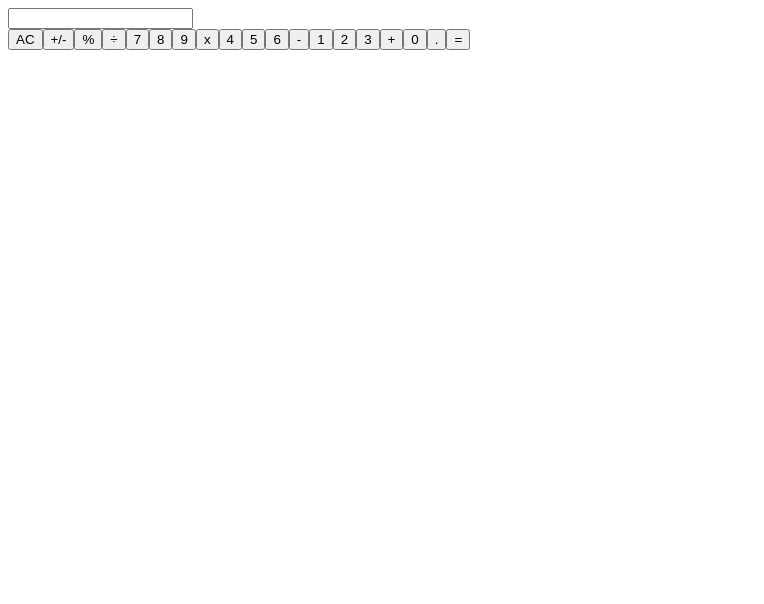
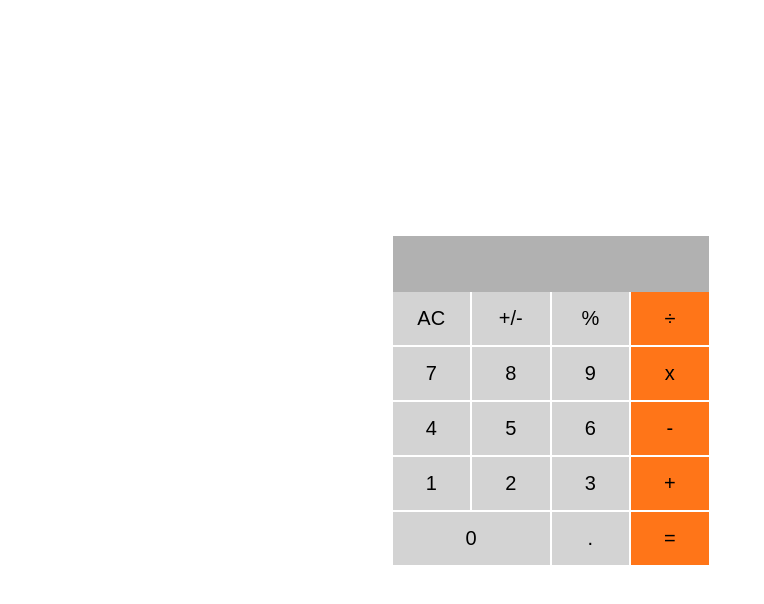
Before and after one commit to hamzaw9/math-magicians, a React (Create React App) app: page /calculator in a window 1280 px wide. Shown: the top 604 px of the page, without its empty margins (0-764 px from the left). Built offline with nearby package versions, Linux system fonts and the light colour scheme.

Commit message:
feat: Implement calculator UI

```diff
--- a/src/components/Calculator.js
+++ b/src/components/Calculator.js
@@ -1,4 +1,5 @@
 import CalculatorButton from './CalculatorButton';
+import './style.css';
 
 const Calculator = () => (
   <section className="calculator">
--- a/src/components/CalculatorButton.js
+++ b/src/components/CalculatorButton.js
@@ -1,5 +1,5 @@
 const CalculatorButton = () => (
-  <div className="calculator-content">
+  <section className="calculator-content">
     <input type="text" id="calculator-display" readOnly />
     <div className="buttons">
       <button type="button" id="btnClear">
@@ -64,7 +64,7 @@ const CalculatorButton = () => (
         =
       </button>
     </div>
-  </div>
+  </section>
 );
 
 export default CalculatorButton;
--- /dev/null
+++ b/src/components/style.css
@@ -0,0 +1,62 @@
+* {
+  padding: 0;
+  margin: 0;
+  box-sizing: border-box;
+}
+
+body {
+  display: flex;
+  justify-content: center;
+  align-items: center;
+  height: 100vh;
+}
+
+.calculator h2 {
+  color: #ec5242;
+  font-size: 32px;
+}
+
+.calculator-content {
+  width: 65%;
+  border-radius: 10px;
+  padding: 8px;
+}
+
+#calculator-display {
+  width: 100%;
+  padding: 7px 15px;
+  outline: none;
+  font-size: 36px;
+  background-color: #b1b1b1;
+  color: #fffafa;
+  text-align: right;
+  border: none;
+}
+
+.buttons {
+  grid-gap: 2px;
+  display: grid;
+  gap: 2px;
+  grid-template-columns: repeat(4, 1fr);
+}
+
+.span-two {
+  grid-column: span 2;
+}
+
+.btn-orange {
+  background-color: #ff7518;
+}
+
+button {
+  padding: 15px;
+  font-size: 20px;
+  cursor: pointer;
+  background: #d3d3d3;
+  border: none;
+  color: black;
+}
+
+button:active {
+  filter: brightness(0.5);
+}
--- a/src/style.css
+++ /dev/null
@@ -1,5 +0,0 @@
-* {
-  margin: 0;
-  padding: 0;
-  box-sizing: border-box;
-}
```
